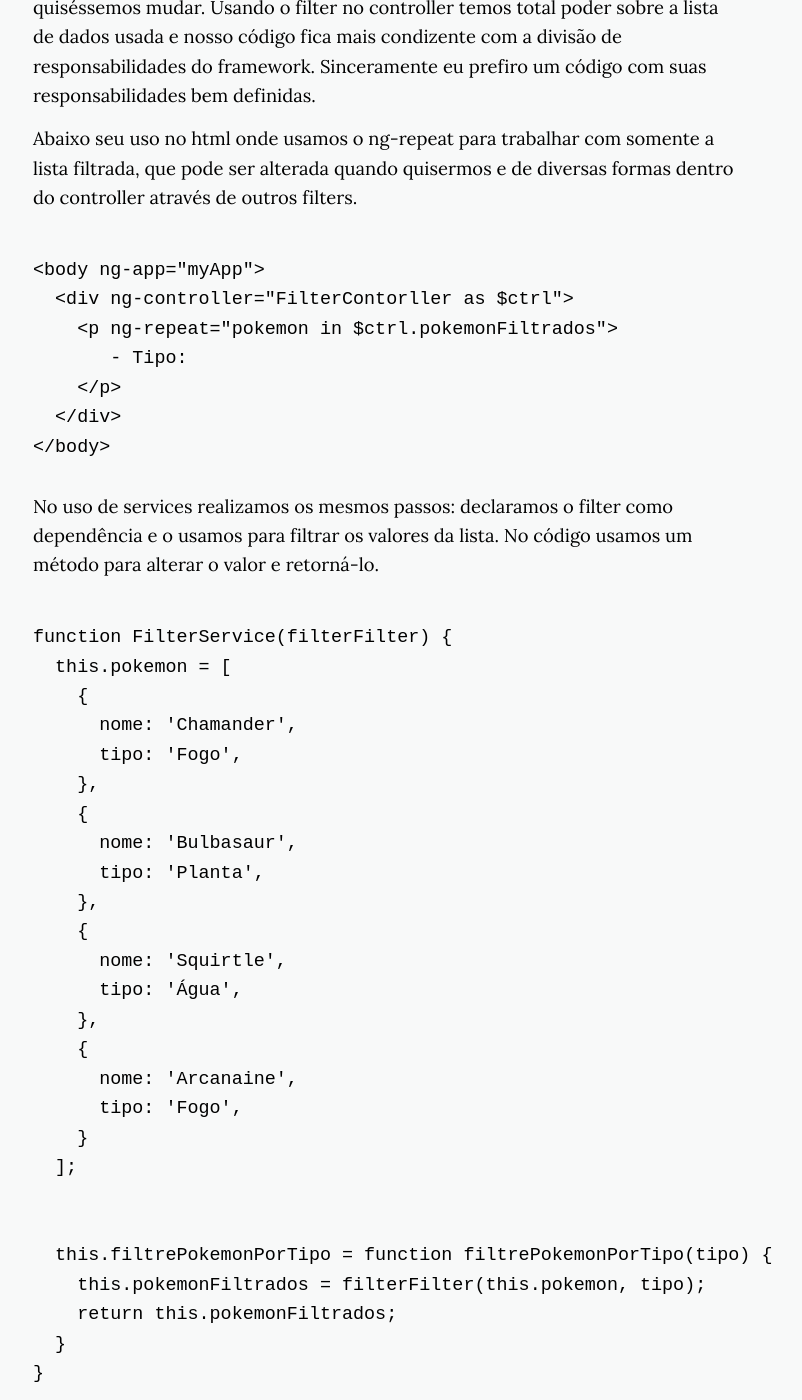
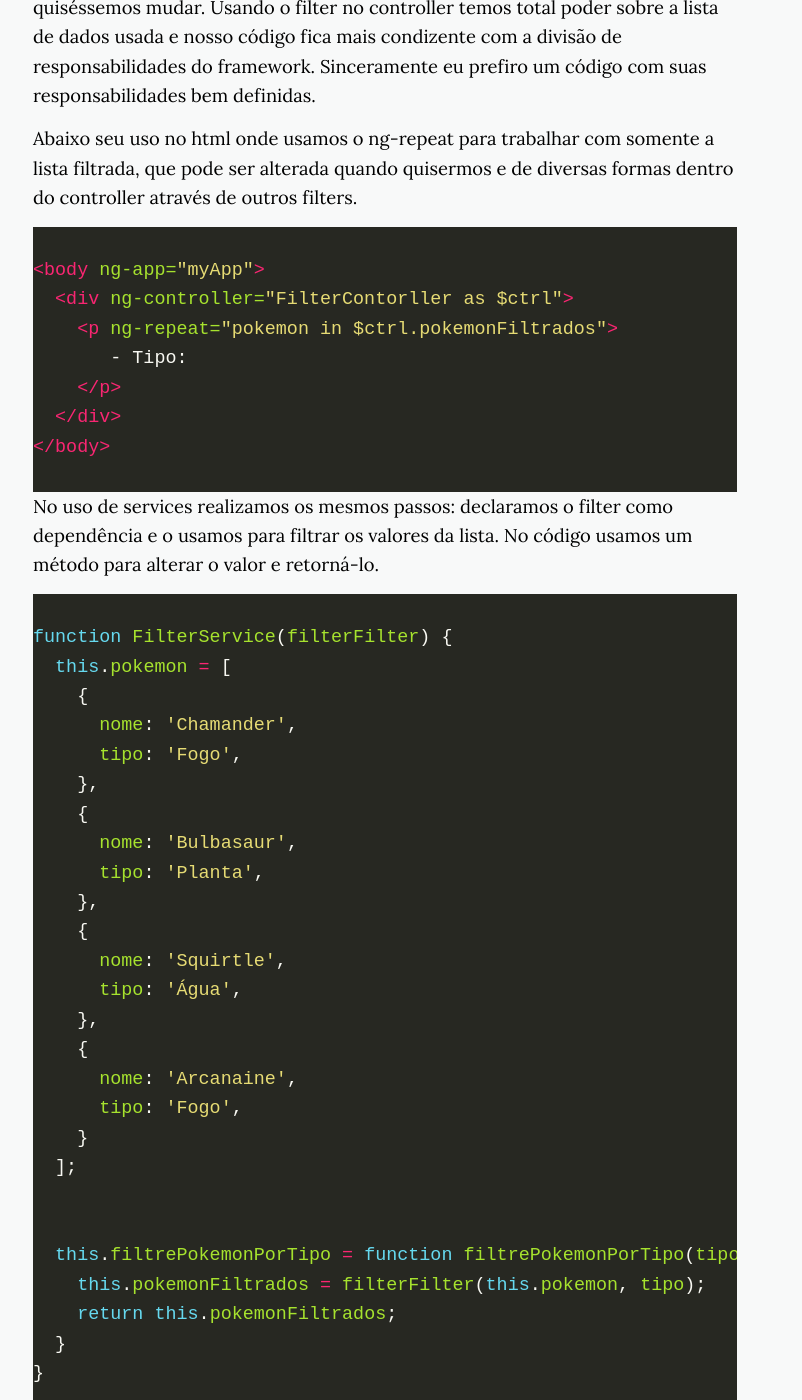
Before and after one commit to Nabucodono5or/Nabucodono5or.github.io, a Jekyll site: the page built from _posts/2019-08-10-nova-materia.markdown, in a window 1280 px wide and 1400 px high, scrolled down 3601 px. Shown: the whole window, without its empty margins (255-1057 px from the left). Built offline with Jekyll 4.4.1, drawn with Linux system fonts in a browser that asks for light colours; nearby versions of some CDN libraries; some of the changed text lies outside the part shown.

Commit message:
corrigido o markdown

```diff
--- a/_posts/2019-08-10-nova-materia.markdown
+++ b/_posts/2019-08-10-nova-materia.markdown
@@ -15,7 +15,7 @@ Em sua definição Filters formatam o valor de uma expressão de modo a ser exib
 
 Para o uso em templates é bem simples, ainda que na minha opinião não seja seu melhor uso. Em templates é utilizado para expressões e outros filters. Para seu uso utilizamos duas chaves {{}} contornado a declaração e seu valor:
 
-  ~~~ javascript
+  ~~~ html
 
     {{ expression | filter }}
 
@@ -23,7 +23,7 @@ Para o uso em templates é bem simples, ainda que na minha opinião não seja se
 
  Onde expression é qualquer valor ou variável, e filter seria tanto um bult-in quanto um criado por nós mesmos. Observe que ele está dentro de chaves, a expressão e o filter, porém separados por uma barra. Essa barra é importante para separar expressão e filter e fazer o filter compreender que a expressão é um argumento passado a ele. Um exemplo prático disso está abaixo:
 
- ~~~ Javascript
+ ~~~ html
 
    {{ 12 | currency }}
 
@@ -33,7 +33,7 @@ O valor '12' é alterado pelo 'currency', que é o nosso filter, retornando um n
 
 Filters podem serem aplicados em resultados de outros filters. Isso é chamado de 'chaining', no caso estamos aninhando filters. A expressão segue abaixo.
 
- ~~~ Javascript
+ ~~~ html
 
 {{ expression | filter1 | filter2 | ... }}
 
@@ -41,7 +41,7 @@ Filters podem serem aplicados em resultados de outros filters. Isso é chamado d
 
 O número de filters chaining pode variar de dois ou mais. Filters também podem possuir argumentos mesmo em template html, e seu número também pode variar.
 
-~~~ Javascript
+~~~ html
 
 {{ expression | filter:argument1:argument2:... }}
 
@@ -50,7 +50,7 @@ O número de filters chaining pode variar de dois ou mais. Filters também podem
 Abaixo executamos o mesmo código que formata o valor '12' para moeda, contudo agora com um segundo argumento definindo a quantidade de casas decimais. Neste caso utilizamos dois pontos para separar os argumentos. O código retorna '$12.00'.
 
 
-~~~ Javascript
+~~~ html
 
 {{ 12 | currency:'$':'2' }}
 
@@ -62,7 +62,7 @@ Para usar filters dentro de services e Controllers, precisamos primeiramente dec
 
 Abaixo temos um código bem divertido que lida com um grupo de objetos pokémon, dos quais eu quero filtrar somente pokémon do tipo fogo:
 
-~~~ Javascript
+~~~ javascript
 
 (function () {
 
@@ -102,7 +102,7 @@ Veja que poderíamos filtrar essa mesma lista usando o filter na diretiva ng-rep
 
 Abaixo seu uso no html onde usamos o ng-repeat para trabalhar com somente a lista filtrada, que pode ser alterada quando quisermos e de diversas formas dentro do controller através de outros filters.
 
-~~~ HTML
+~~~ html
 
 <body ng-app="myApp">
   <div ng-controller="FilterContorller as $ctrl">
@@ -116,7 +116,7 @@ Abaixo seu uso no html onde usamos o ng-repeat para trabalhar com somente a list
 
 No uso de services realizamos os mesmos passos: declaramos o filter como dependência e o usamos para filtrar os valores da lista. No código usamos um método para alterar o valor e retorná-lo.
 
-~~~ Javascript
+~~~ javascript
 
 function FilterService(filterFilter) {
   this.pokemon = [
@@ -154,4 +154,4 @@ angular.module('myApp', [])
 É possível usar filters não somente em services e Controllers, mas também em directivas.
 Filters são uma mão na roda, principalmente se você quer praticidade, manipular dados se tornou uma tarefa bastante rotineira ao programar hoje, então por que não deixá-la simples?
 
-Fonte: https://docs.angularjs.org/guide/filter
+Fonte: (https://docs.angularjs.org/guide/filter)
```
